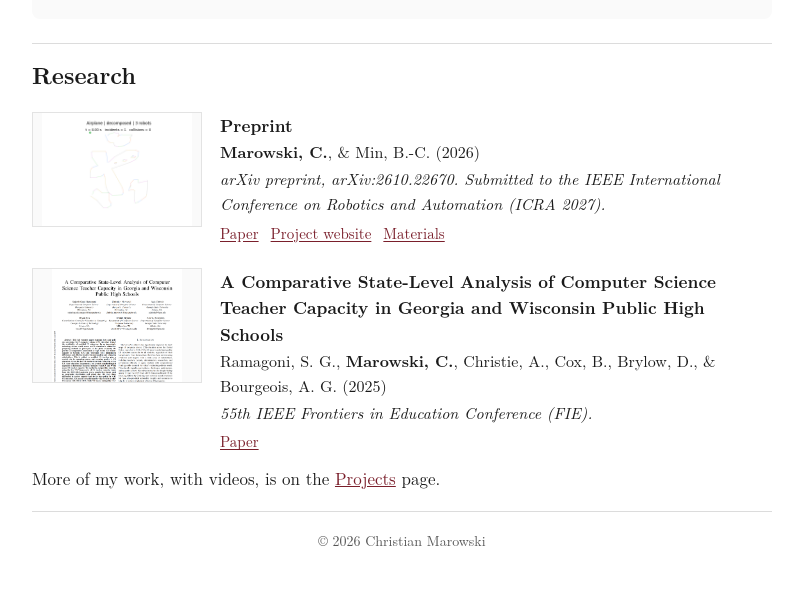
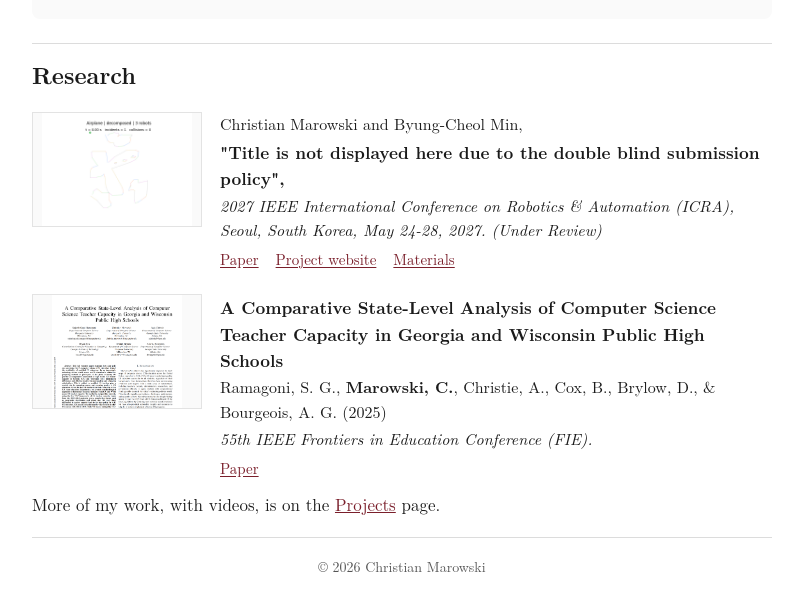
Before and after one commit to cmaw32402/Website, a plain HTML site: page index.html in a window 1280 px wide. Shown: the part 794-1404 px from the top of the page, without its empty margins (238-1029 px from the left). Drawn offline with Linux system fonts and the light colour scheme; a web font is replaced by a local one.

Commit message:
Update index.html

```diff
--- a/index.html
+++ b/index.html
@@ -72,10 +72,14 @@
       <div class="pub">
         <img class="pub-thumbnail" src="website_images/airplane_6462653973135360_decomposed_r3.gif" alt="Three-robot multi-robot drawing simulation of an airplane, decomposed method" loading="lazy" width="170" height="115">
         <div>
-          <p class="title">Preprint</p>
-          <p class="authors"><strong>Marowski, C.</strong>, &amp; Min, B.-C. (2026)</p>
-          <p class="venue">arXiv preprint, arXiv:2610.22670. Submitted to the IEEE International Conference on Robotics and Automation (ICRA 2027).</p>
-          <div class="links"><a href="https://arxiv.org/abs/2610.22670" target="_blank" rel="noopener">Paper</a><a href="https://sites.google.com/view/multirobotauthoring/home" target="_blank" rel="noopener">Project website</a><a href="https://drive.google.com/file/d/1oToWZpBnQrJCqJSK0HzqqDC6sPQVoYcR/view?usp=sharing" target="_blank" rel="noopener">Materials</a></div>
+          <p class="authors">Christian Marowski and Byung-Cheol Min,</p>
+          <p class="title"><strong>"Title is not displayed here due to the double blind submission policy"</strong>,</p>
+          <p class="venue"><em>2027 IEEE International Conference on Robotics &amp; Automation (ICRA)</em>, Seoul, South Korea, May 24-28, 2027. (Under Review)</p>
+          <div class="links">
+            <a href="https://arxiv.org/abs/2610.22670" target="_blank" rel="noopener">Paper</a>
+            <a href="https://sites.google.com/view/multirobotauthoring/home" target="_blank" rel="noopener">Project website</a>
+            <a href="https://drive.google.com/file/d/1oToWZpBnQrJCqJSK0HzqqDC6sPQVoYcR/view?usp=sharing" target="_blank" rel="noopener">Materials</a>
+          </div>
         </div>
       </div>
 
@@ -85,7 +89,9 @@
           <p class="title">A Comparative State-Level Analysis of Computer Science Teacher Capacity in Georgia and Wisconsin Public High Schools</p>
           <p class="authors">Ramagoni, S. G., <strong>Marowski, C.</strong>, Christie, A., Cox, B., Brylow, D., &amp; Bourgeois, A. G. (2025)</p>
           <p class="venue">55th IEEE Frontiers in Education Conference (FIE).</p>
-          <div class="links"><a href="https://ieeexplore.ieee.org/document/11328264" target="_blank" rel="noopener">Paper</a></div>
+          <div class="links">
+            <a href="https://ieeexplore.ieee.org/document/11328264" target="_blank" rel="noopener">Paper</a>
+          </div>
         </div>
       </div>
 
```
